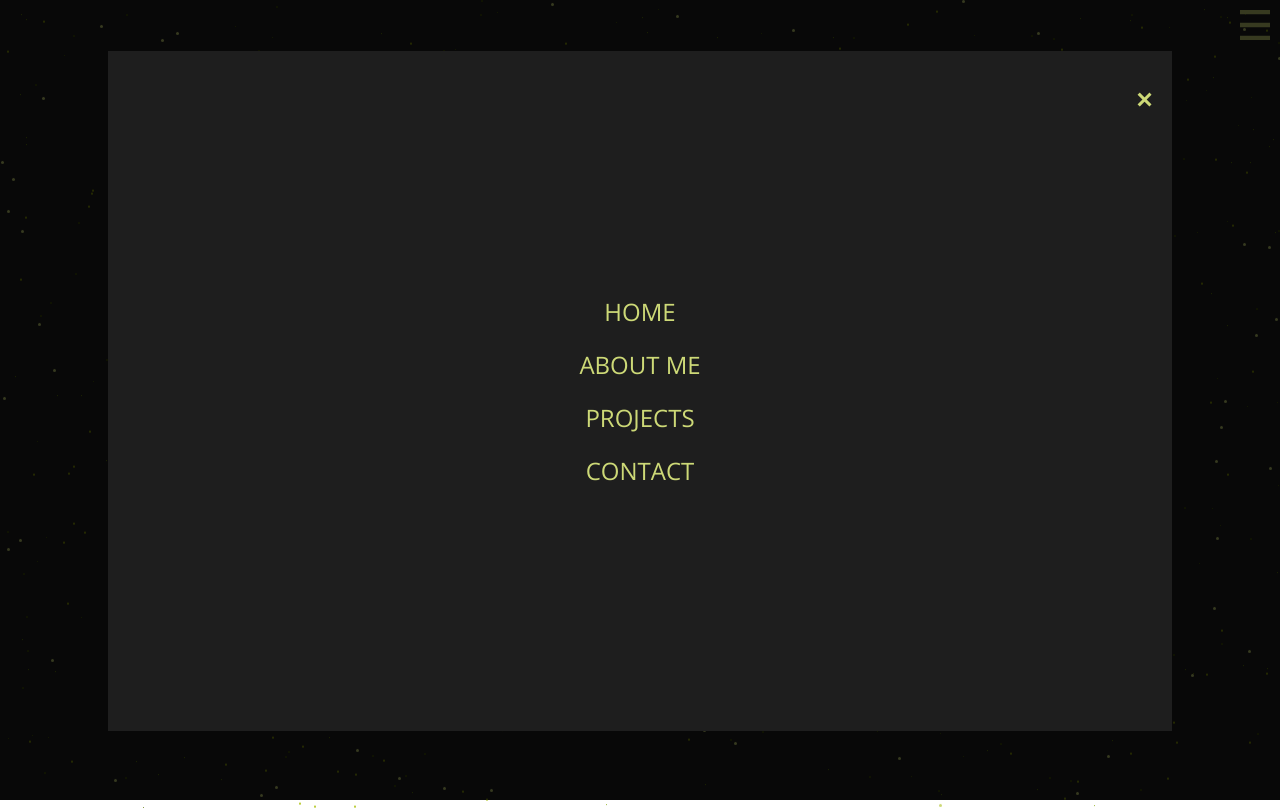
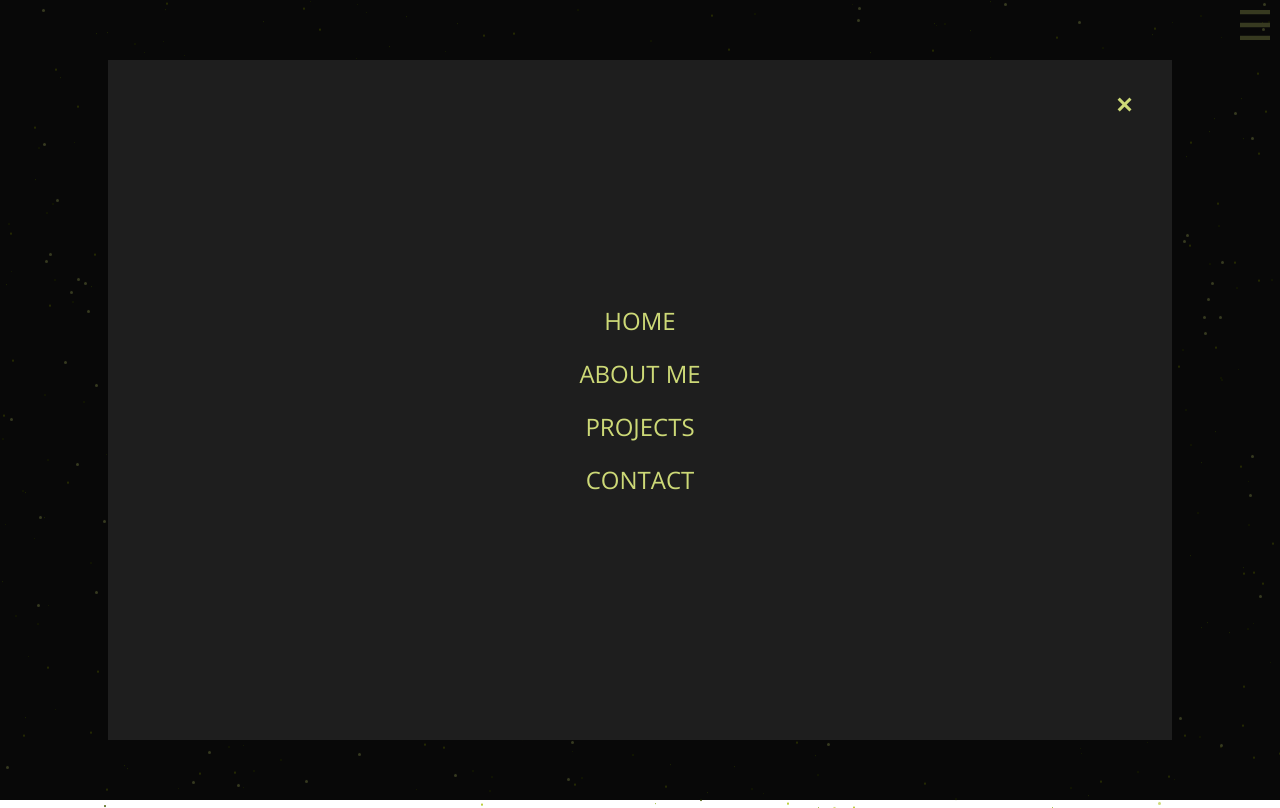
Before and after one commit to EvaMarco/portfolio, a website: page _src/templates/index.html in a window 1280 px wide. Both pictures are taken after a click on the element 1255 px from the left and 25 px from the top of the page. Drawn offline with nearby package versions, Linux system fonts and the light colour scheme; files that its build step writes are made by us from their sources; files whose address does not match are found by name.

Commit message:
Add some styles

```diff
--- a/_src/assets/js/main.js
+++ b/_src/assets/js/main.js
@@ -8,7 +8,6 @@ const modal = document.querySelector('.modal');
 const closeBtn = document.querySelector('.close');
 
 function openMenu (){
-  modal.style.display=  'block';
   modal.classList.add('one');
   modal.classList.remove('out');
 }
--- a/_src/assets/scss/partials/_contact.scss
+++ b/_src/assets/scss/partials/_contact.scss
@@ -2,3 +2,7 @@
   height:100vh;
   padding-left: 100px;
 }
+.contact__title{
+  margin-top: 50px;
+  color:lime;
+}
--- a/_src/assets/scss/partials/_hero.scss
+++ b/_src/assets/scss/partials/_hero.scss
@@ -27,6 +27,42 @@
 
 
 /* Modal Content/Box */
+
+
+.modal {
+  position:fixed;
+  display:flex;
+  justify-content: center;
+  align-items: center;
+  flex-direction: column;
+  height:100%;
+  width:100%;
+  top:0;
+  left:0;
+  transform:scale(0);
+  z-index:1;
+  background-color: rgba(0, 0, 0, 0.733);
+  &.one {
+    transform:scaleY(.01) scaleX(0);
+    animation:unfoldIn 1s cubic-bezier(0.165, 0.840, 0.440, 1.000) forwards;
+    .modal-background {
+      .modal {
+        transform:scale(0);
+        animation: zoomIn .5s .8s cubic-bezier(0.165, 0.840, 0.440, 1.000) forwards;
+      }
+    }
+  }
+  &.out {
+    transform:scale(1);
+    animation:unfoldOut 1s .3s cubic-bezier(0.165, 0.840, 0.440, 1.000) forwards;
+    .modal-background {
+      .modal {
+        animation: zoomOut .5s cubic-bezier(0.165, 0.840, 0.440, 1.000) forwards;
+      }
+    }
+  }
+}
+
 
 .modal-content {
   width: 80%;
@@ -78,8 +114,8 @@
   font-size: 28px;
   font-weight: bold;
   position:absolute;
-  top:10%;
-  right:10%;
+  top:calc(10vh + 5px);
+  right:calc(10vw + 20px);
 }
 
 .close:hover,
@@ -89,38 +125,6 @@
   cursor: pointer;
 }
 
-
-.modal {
-  position:fixed;
-  display:table;
-  height:100%;
-  width:100%;
-  top:0;
-  left:0;
-  transform:scale(0);
-  z-index:1;
-  background-color: rgba(0, 0, 0, 0.733);
-  &.one {
-    transform:scaleY(.01) scaleX(0);
-    animation:unfoldIn 1s cubic-bezier(0.165, 0.840, 0.440, 1.000) forwards;
-    .modal-background {
-      .modal {
-        transform:scale(0);
-        animation: zoomIn .5s .8s cubic-bezier(0.165, 0.840, 0.440, 1.000) forwards;
-      }
-    }
-  }
-  &.out {
-    transform:scale(1);
-    animation:unfoldOut 1s .3s cubic-bezier(0.165, 0.840, 0.440, 1.000) forwards;
-    .modal-background {
-      .modal {
-        animation: zoomOut .5s cubic-bezier(0.165, 0.840, 0.440, 1.000) forwards;
-      }
-    }
-  }
-
-}
 
 @keyframes unfoldIn {
   0% {
--- a/_src/assets/scss/partials/_projects.scss
+++ b/_src/assets/scss/partials/_projects.scss
@@ -2,3 +2,7 @@
   height: 100vh;
   padding-left: 100px;
 }
+.projects__title{
+  margin-top: 50px;
+  color:lime;
+}
```
